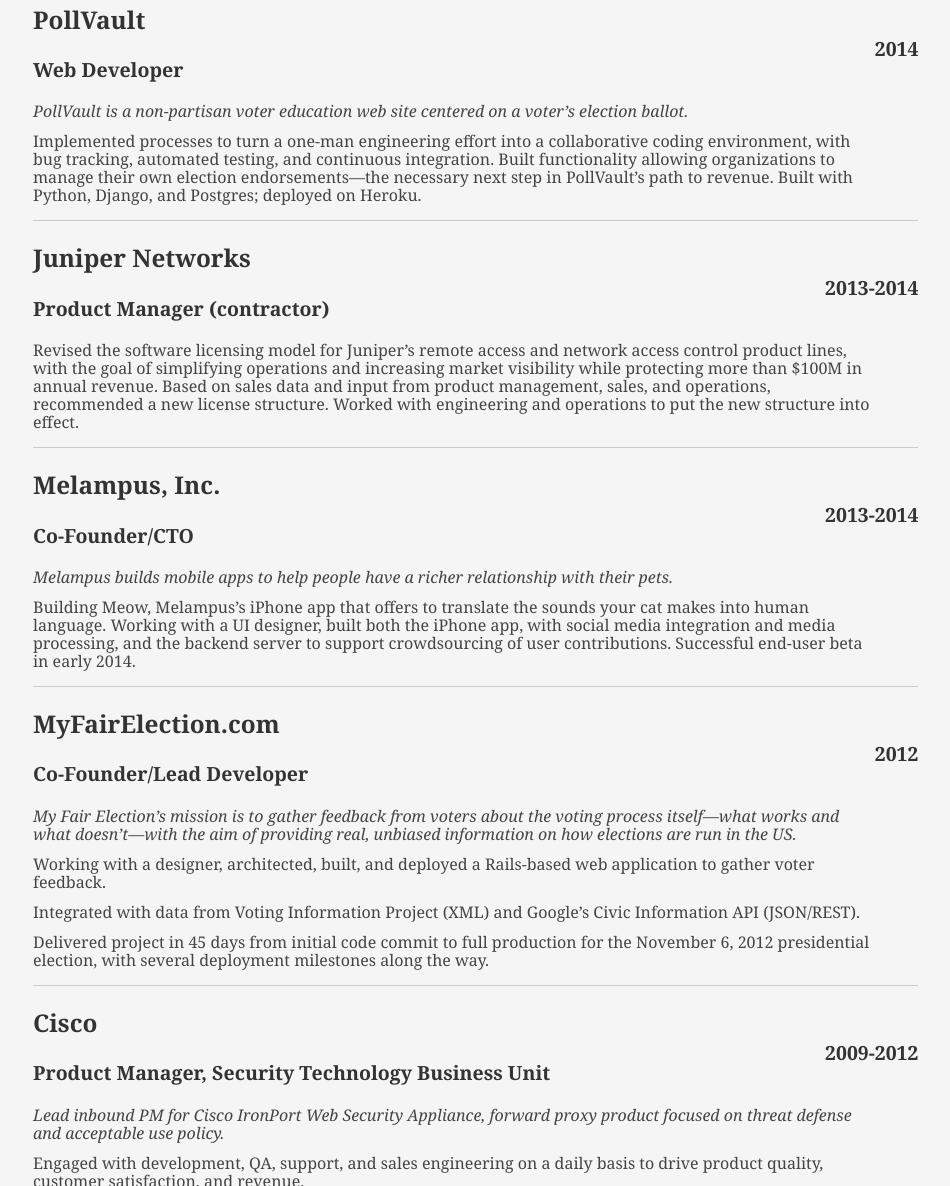
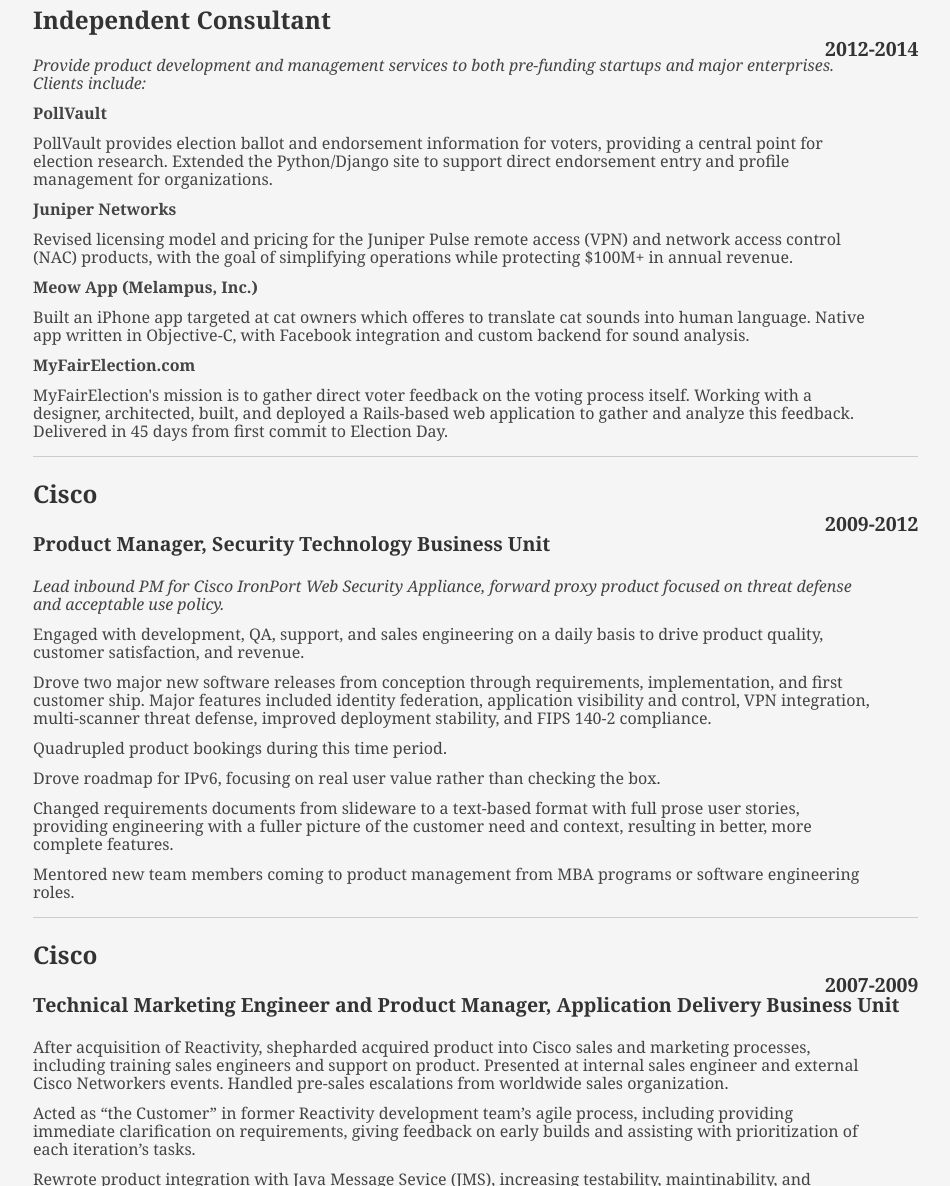
Before and after one commit to dpassage/david.paschich.com, a plain HTML site: page index.html in a window 1280 px wide. Shown: the part 1235-2421 px from the top of the page, without its empty margins (55-1005 px from the left). Drawn offline with Linux system fonts and the light colour scheme; a small style sheet from the web is missing.

Commit message:
Roll my mini-jobs into an "Independent Consultant" section.

```diff
--- a/index.html
+++ b/index.html
@@ -112,82 +112,40 @@
             <div class="yui-u">
 
               <div class="job">
-                <h2>PollVault</h2>
-                <h3>Web Developer</h3>
-                <h4>2014</h4>
+                <h2>Independent Consultant</h2>
+                <h4>2012-2014</h4>
                 <p class="intro">
-                  PollVault is a non-partisan voter education web site centered
-                  on a voter’s election ballot.
+                  Provide product development and management services to both
+                  pre-funding startups and major enterprises. Clients include:
                 </p>
+                <p class="subjob">PollVault</p>
                 <p>
-                  Implemented processes to turn a one-man engineering effort
-                  into a collaborative coding environment, with bug tracking,
-                  automated testing, and continuous integration. Built
-                  functionality allowing organizations to manage their own
-                  election endorsements&mdash;the necessary next step in
-                  PollVault’s path to revenue. Built with Python, Django, and
-                  Postgres; deployed on Heroku.
+                  PollVault provides election ballot and endorsement information
+                  for voters, providing a central point for election research.
+                  Extended the Python/Django site to support direct
+                  endorsement entry and profile management for organizations.
                 </p>
-              </div>
-
-              <div class="job">
-                <h2>Juniper Networks</h2>
-                <h3>Product Manager (contractor)</h3>
-                <h4>2013-2014</h4>
+                <p class="subjob">Juniper Networks</p>
                 <p>
-                  Revised the software licensing model for Juniper’s remote
-                  access and network access control product lines, with the
-                  goal of simplifying operations and increasing market
-                  visibility while protecting more than $100M in annual
-                  revenue. Based on sales data and input from product
-                  management, sales, and operations, recommended a new
-                  license structure. Worked with engineering and operations to
-                  put the new structure into effect.
+                  Revised licensing model and pricing for the Juniper Pulse
+                  remote access (VPN) and network access control (NAC) products,
+                  with the goal of simplifying operations while protecting
+                  $100M+ in annual revenue.
                 </p>
-              </div>
-
-              <div class="job">
-                <h2>Melampus, Inc.</h2>
-                <h3>Co-Founder/CTO</h3>
-                <h4>2013-2014</h4>
-                <p class="intro">
-                  Melampus builds mobile apps to help people have a richer
-                  relationship with their pets.
+                <p class="subjob">Meow App (Melampus, Inc.)</p>
+                <p>
+                  Built an iPhone app targeted at cat owners which offeres to
+                  translate cat sounds into human language. Native app written
+                  in Objective-C, with Facebook integration and custom backend
+                  for sound analysis.
                 </p>
+                <p class="subjob">MyFairElection.com</p>
                 <p>
-                  Building Meow, Melampus’s iPhone app that offers to
-                  translate the sounds your cat makes into human language.
-                  Working with a UI designer, built both the iPhone app, with
-                  social media integration and media processing, and the
-                  backend server to support crowdsourcing of user
-                  contributions. Successful end-user beta in early 2014.
-                </p>
-              </div>
-
-              <div class="job">
-                <h2>MyFairElection.com</h2>
-                <h3>Co-Founder/Lead Developer</h3>
-                <h4>2012</h4>
-                <p class="intro">
-                  My Fair Election’s mission is to gather feedback from voters
-                  about the voting process itself&mdash;what works and what
-                  doesn’t&mdash;with the aim of providing real, unbiased
-                  information on how elections are run in the US.
-                </p>
-                <p>
-                  Working with a designer, architected, built, and
-                  deployed a Rails-based web application to gather voter
-                  feedback.
-                </p>
-                <p>
-                  Integrated with data from Voting Information Project
-                  (XML) and Google’s Civic Information API (JSON/REST).
-                </p>
-                <p>
-                  Delivered project in 45 days from initial code commit to
-                  full production for the November 6, 2012 presidential
-                  election, with several deployment milestones along the
-                  way.
+                  MyFairElection's mission is to gather direct voter feedback
+                  on the voting process itself. Working with a designer,
+                  architected, built, and deployed a Rails-based web application
+                  to gather and analyze this feedback. Delivered in 45 days from
+                  first commit to Election Day.
                 </p>
               </div>
 
--- a/resume.css
+++ b/resume.css
@@ -56,6 +56,7 @@
 .job h4 { position: absolute; top: 0.35em; right: 0 }
 .job p { margin: 0.75em 0 0 0; }
 .job p.intro { font-style: italic; }
+.job p.subjob { font-weight: bold; }
 .last { border: none; }
 .skills-list {  }
 .skills-list ul { margin: 0; }
```
